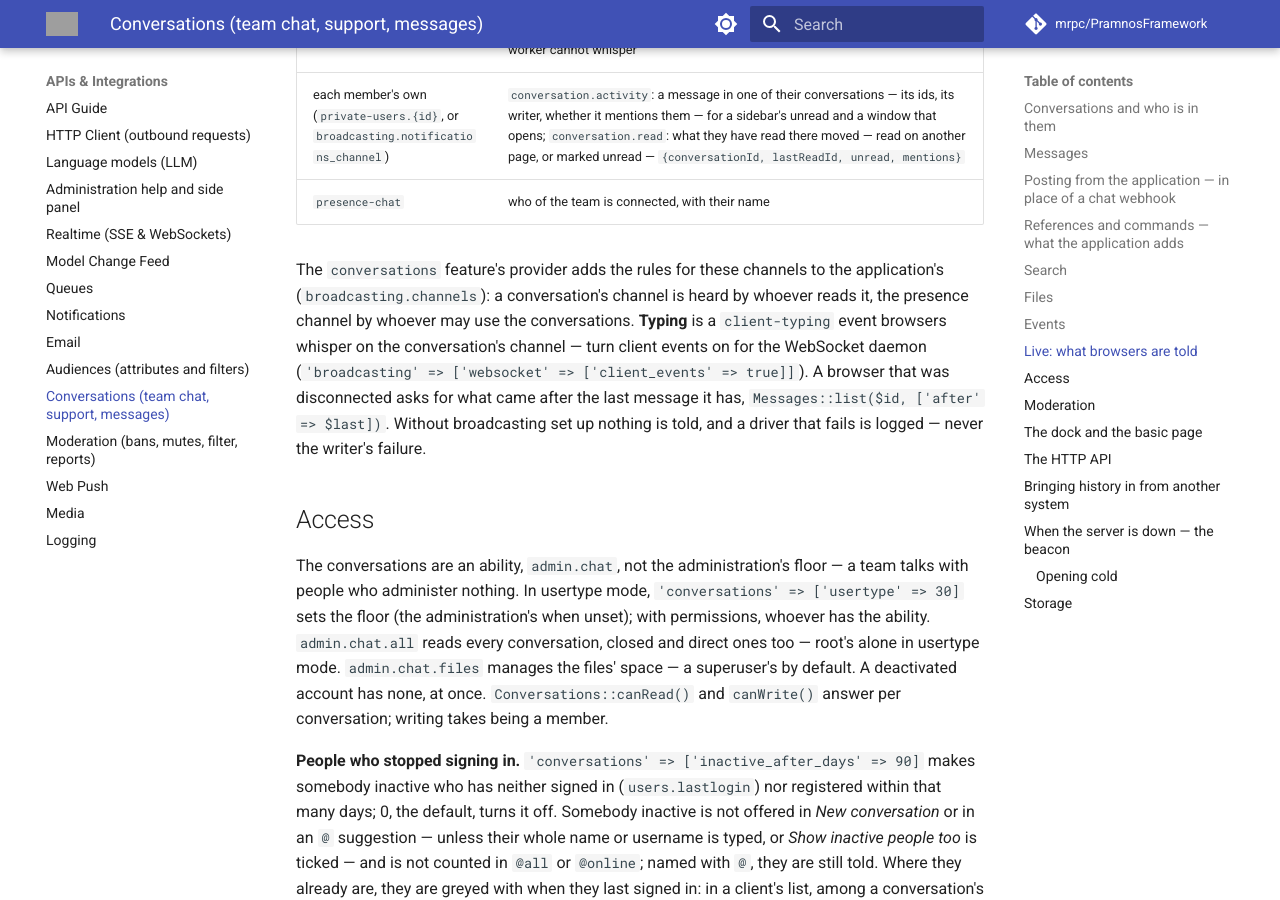
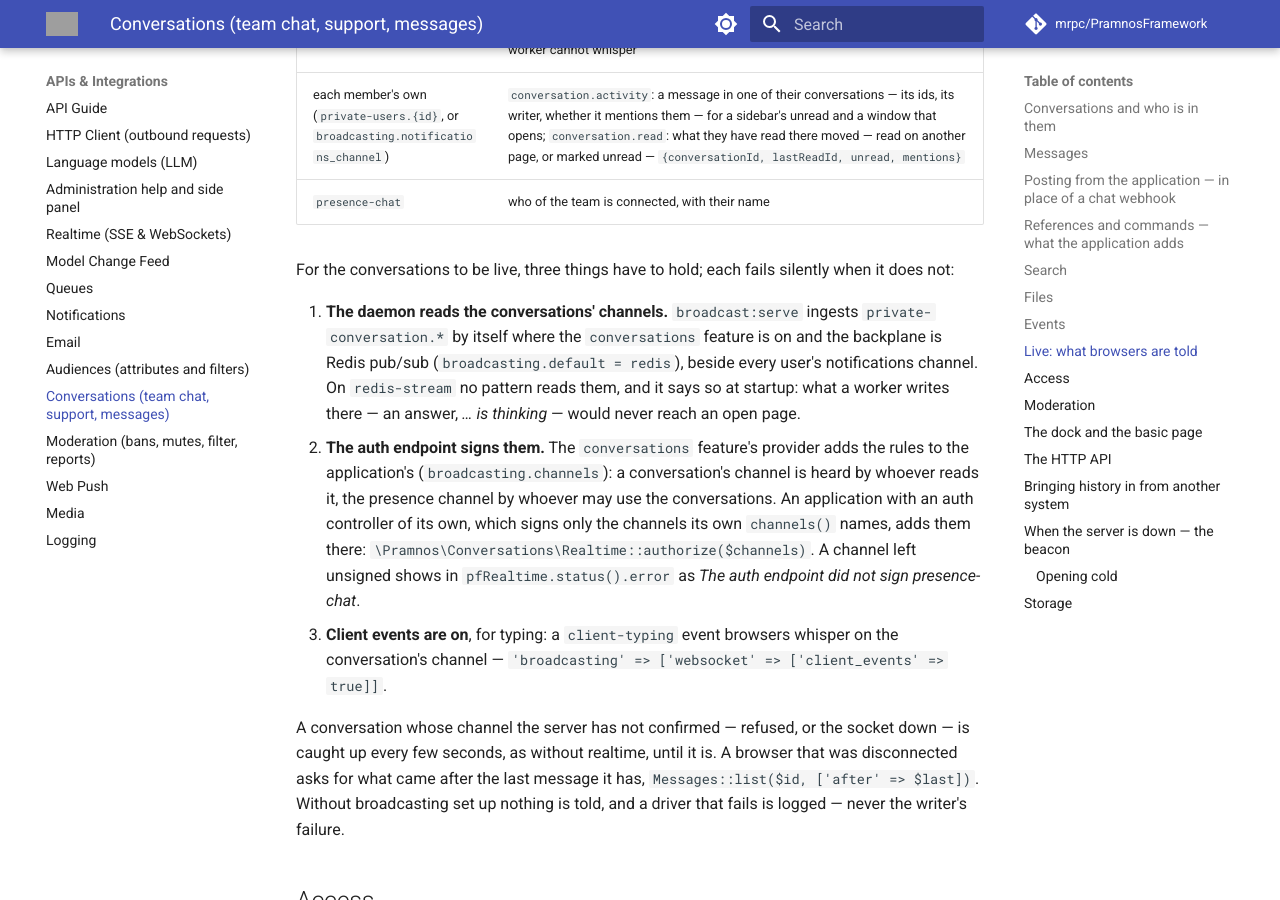
Before and after one commit to mrpc/PramnosFramework, an MkDocs documentation site: the page built from docs/Pramnos_Conversations_Guide.md, in a window 1280 px wide and 900 px high, scrolled down 8150 px. Built offline with MkDocs 1.6.1 and Material for MkDocs 9.7.7, drawn with Linux system fonts in a browser that asks for light colours; comment, search, counter and statistics services are not loaded; grey boxes are pictures that could not be loaded.

Commit message:
fix(conversations): broadcast:serve reads the conversations' channels with the feature, and a channel the server never confirms is caught up (FW-268)

```diff
--- a/docs/Pramnos_Conversations_Guide.md
+++ b/docs/Pramnos_Conversations_Guide.md
@@ -354,11 +354,24 @@ A message is written first and told second, through Broadcasting:
 | each member's own (`private-users.{id}`, or `broadcasting.notifications_channel`) | `conversation.activity`: a message in one of their conversations — its ids, its writer, whether it mentions them — for a sidebar's unread and a window that opens; `conversation.read`: what they have read there moved — read on another page, or marked unread — `{conversationId, lastReadId, unread, mentions}` |
 | `presence-chat` | who of the team is connected, with their name |
 
-The `conversations` feature's provider adds the rules for these channels to the application's
-(`broadcasting.channels`): a conversation's channel is heard by whoever reads it, the presence
-channel by whoever may use the conversations. **Typing** is a `client-typing` event browsers
-whisper on the conversation's channel — turn client events on for the WebSocket daemon
-(`'broadcasting' => ['websocket' => ['client_events' => true]]`). A browser that was disconnected
+For the conversations to be live, three things have to hold; each fails silently when it does not:
+
+1. **The daemon reads the conversations' channels.** `broadcast:serve` ingests
+   `private-conversation.*` by itself where the `conversations` feature is on and the backplane is
+   Redis pub/sub (`broadcasting.default = redis`), beside every user's notifications channel. On
+   `redis-stream` no pattern reads them, and it says so at startup: what a worker writes there —
+   an answer, *… is thinking* — would never reach an open page.
+2. **The auth endpoint signs them.** The `conversations` feature's provider adds the rules to the
+   application's (`broadcasting.channels`): a conversation's channel is heard by whoever reads it,
+   the presence channel by whoever may use the conversations. An application with an auth
+   controller of its own, which signs only the channels its own `channels()` names, adds them
+   there: `\Pramnos\Conversations\Realtime::authorize($channels)`. A channel left unsigned shows
+   in `pfRealtime.status().error` as *The auth endpoint did not sign presence-chat*.
+3. **Client events are on**, for typing: a `client-typing` event browsers whisper on the
+   conversation's channel — `'broadcasting' => ['websocket' => ['client_events' => true]]`.
+
+A conversation whose channel the server has not confirmed — refused, or the socket down — is
+caught up every few seconds, as without realtime, until it is. A browser that was disconnected
 asks for what came after the last message it has, `Messages::list($id, ['after' => $last])`.
 Without broadcasting set up nothing is told, and a driver that fails is logged — never the
 writer's failure.
```
Also changed, not shown: docs/version-history/posts/2026-10-23.md (+21 -1 lines), resources/js/conversations/Conversation.svelte (+13 -1 lines), 3 other files.
